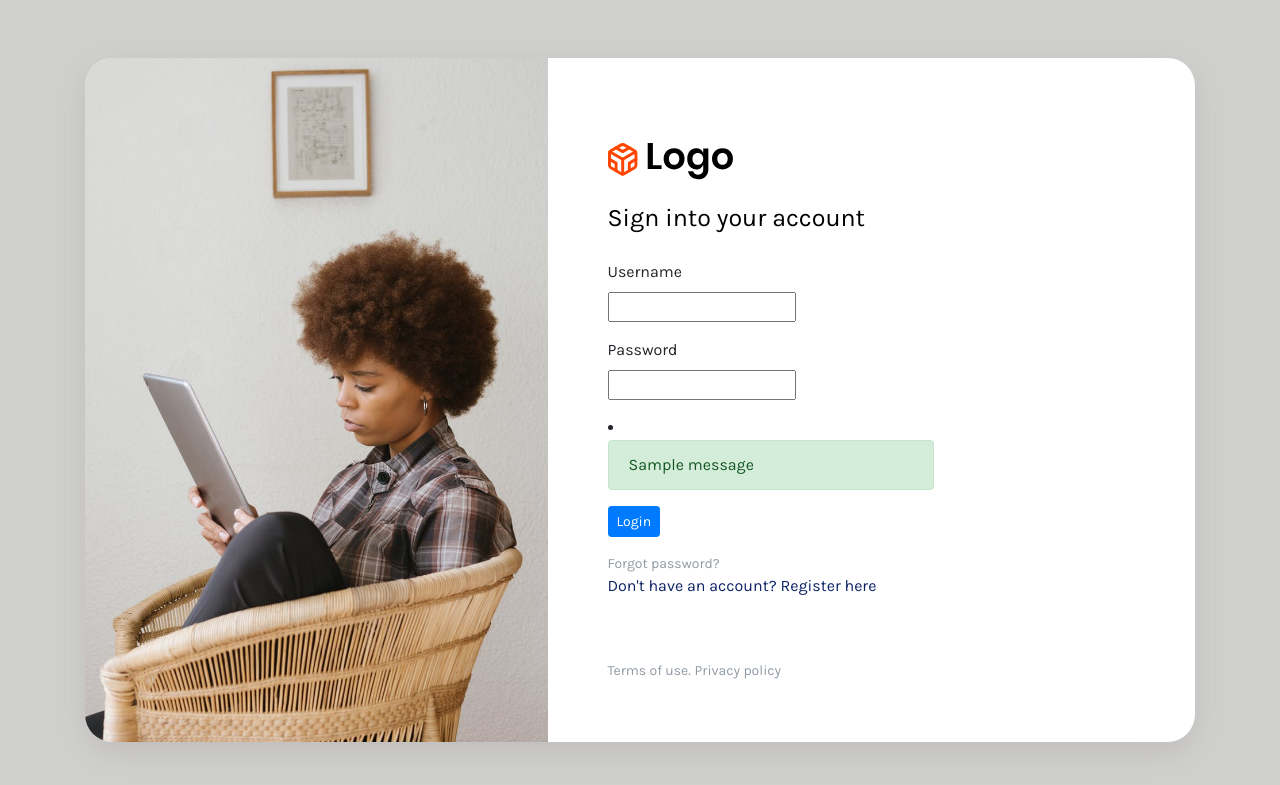
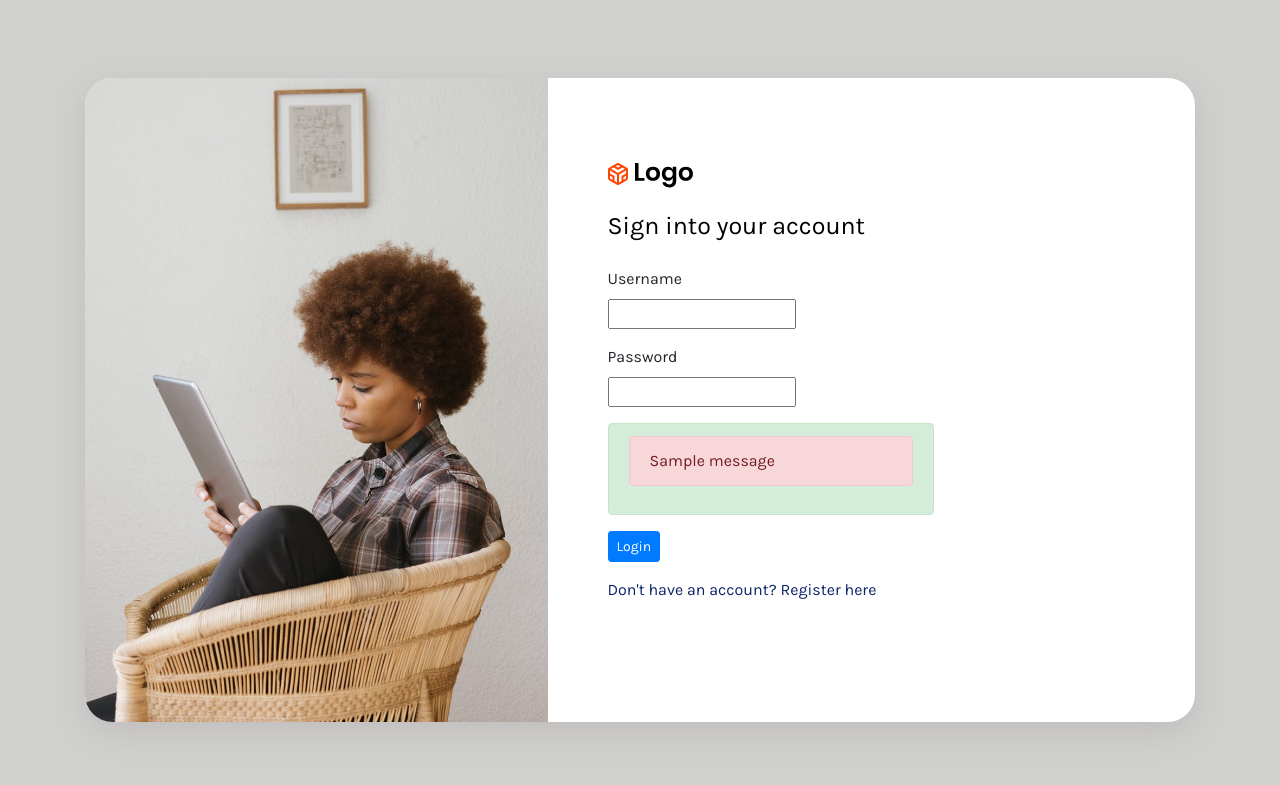
Before and after one commit to umairkhadim10/HealthPartner, a Django app: page /login in a window 1280 px wide. Shown: the top 785 px of the page. Run offline with Django 3.2, Linux system fonts and the light colour scheme; tables that the repository leaves empty hold one stand-in row (values such as "Sample post"); one stand-in notice (Sample message) is shown; parts of the project's set-up code (start-up, migrations or seed data) failed here and were passed over; some libraries are stand-ins or nearby versions.

Commit message:
fix bugs

```diff
--- a/HealthPartner/HealthPartner/celery.py
+++ b/HealthPartner/HealthPartner/celery.py
@@ -14,7 +14,6 @@ app = Celery('HealthPartner')
 # - namespace='CELERY' means all celery-related configuration keys
 #   should have a `CELERY_` prefix.
 app.config_from_object('django.conf:settings', namespace='CELERY')
-
 
 
 @app.on_after_configure.connect
@@ -38,11 +37,11 @@ def get_post_by_reddit_Api(arg):
     #                      client_secret='cEKVwb65zJJoejN6YphDRamyHycdHA',
     #                      user_agent='my user agent')
     #
-    # # to find the top most submission in the subreddit "GRE"
+    # # to find the top most submission in the subreddit "HEALTH"
     # subreddit = reddit.subreddit('HEALTH')
     #
     # for submission in subreddit.top(limit=5):
     #     # displays the submission title
     #     tweets = Tweets(user_name='hameeed', description=submission.title)
     #     tweets.save()
-    print('i   kkkkkkkkkkkkkkkkkkkkkkkkkkkkkkkkkkkkkkkkkkkk')
+    print('periodic celery task ')
--- a/HealthPartner/customer/forms.py
+++ b/HealthPartner/customer/forms.py
@@ -11,7 +11,7 @@ class SignUpForm(UserCreationForm):
 
 
 class LoginForm(forms.ModelForm):
-    password = forms.CharField(widget=forms.PasswordInput)
+    password = forms.CharField(widget=forms.PasswordInput,)
 
     class Meta:
         model = User
--- a/HealthPartner/customer/models.py
+++ b/HealthPartner/customer/models.py
@@ -48,6 +48,5 @@ class Items(models.Model):
 
 # tweets table
 class Tweets(models.Model):
-    # user_name = models.CharField(max_length=40, )
-    created_utc = models.IntegerField(null=True)
+    create_time = models.DateTimeField(null=True)
     description = models.CharField(max_length=200, )
--- a/HealthPartner/customer/task.py
+++ b/HealthPartner/customer/task.py
@@ -18,4 +18,4 @@ def get_post_by_reddit_Api():
     #     # displays the submission title
     #     tweets = Tweets(created_utc=submission.created_utc, description=submission.title)
     #     tweets.save()
-    print('i ma kkkkkkkkkkkkkkkkkkkkkkkkkkkkkkkkkkkkkkkkkkkk')
+    print('task')
--- a/HealthPartner/customer/views.py
+++ b/HealthPartner/customer/views.py
@@ -6,22 +6,12 @@ from django.contrib import messages
 from .models import *
 from django.contrib.auth.decorators import login_required
 from .forms import ItemsModelFormset
-from django.forms.formsets import formset_factory
-from django.forms.models import modelformset_factory
-from django.forms import inlineformset_factory
-from django.contrib.auth.hashers import check_password
-from .tables import ItemsTable
 from django.core.paginator import Paginator
 from .decorators import login_register_check
-import tweepy
-import requests
-# from facebook_posts.models import Post
-import praw
-from .task import get_post_by_reddit_Api
-from django_celery_beat.models import PeriodicTask, IntervalSchedule
 
 
-# Create your views here.
+# Function for customer signup
+
 
 @login_register_check
 def customer_signup(request):
@@ -37,6 +27,8 @@ def customer_signup(request):
     return render(request, 'customer/signup.html', context)
 
 
+# Function for customer login
+
 @login_register_check
 def customer_login(request):
     login_form = LoginForm()
@@ -48,7 +40,7 @@ def customer_login(request):
             login(request, user)
             return redirect('dashboard')
         else:
-            messages.error(request, "incorrect username or password")
+            messages.error(request, "incorrect Username or Password")
 
     context = {
         'form': login_form
@@ -56,15 +48,18 @@ def customer_login(request):
     return render(request, 'customer/login.html', context)
 
 
+# Function for customer logout
+
 @login_required(login_url='login')
 def customer_logout(request):
     logout(request)
     return redirect('login')
 
 
+# Function for getting subreddits and customer calories and pass to template
+
 @login_required(login_url='login')
 def customer_dashboard(request):
-
     # schedule, created = IntervalSchedule.objects.get_or_create(
     #     every=10,
     #     period=IntervalSchedule.SECONDS,
@@ -74,6 +69,20 @@ def customer_dashboard(request):
     #     name='Importing reddits from',  # simply describes this periodic task.
     #     task='customer.task.get_post_by_reddit_Api',  # name of task.
     # )
+
+    # reddit = praw.Reddit(client_id='ISnOA13qK99q4A',
+    #                      client_secret='cEKVwb65zJJoejN6YphDRamyHycdHA',
+    #                      user_agent='my user agent')
+    #
+    # # to find the top most submission in the subreddit "HEALTH"
+    # subreddit = reddit.subreddit('HEALTH')
+
+    # for submission in subreddit.top(limit=5):
+    #
+    #     dt = datetime.datetime.fromtimestamp(float(submission.created_utc))
+    #     print(dt)
+    #     tweets = Tweets(create_time=dt, description=submission.title)
+    #     tweets.save()
 
     items_submission = ItemSubmissionDate.objects.filter(customer=request.user).order_by('-create_date')[:5]
     sub_reddit = Tweets.objects.all()[:5]
@@ -105,12 +114,13 @@ def customer_calorie_compute(request):
                     item.item_submissions_date = item_submission_date
                     item.save()
 
-    print(formset.errors)
     context = {
         'formset': formset
     }
 
     return render(request, 'customer/compute_calories.html', context)
+
+# Function to show Customer Calorie View having pagination and sort Columns as per of Customer request
 
 
 @login_required(login_url='login')
@@ -135,7 +145,7 @@ def customer_calorie_view(request):
 
     else:
         items_submission = ItemSubmissionDate.objects.filter(customer=request.user)
-    paginator = Paginator(items_submission, 3)
+    paginator = Paginator(items_submission, 15)
     page_number = request.GET.get('page')
     page_obj = paginator.get_page(page_number)
     context = {
--- a/HealthPartner/templates/customer/base.html
+++ b/HealthPartner/templates/customer/base.html
@@ -1,5 +1,4 @@
 {% load static %}
-
 <html lang="en">
 <head>
     <head>
@@ -47,9 +46,7 @@
           Tip 1: You can change the color of the sidebar using: data-color="blue | green | orange | red | yellow"
       -->
         <div class="logo">
-            <a href="http://www.creative-tim.com" class="simple-text logo-mini">
-                CT
-            </a>
+
             <a href="{% url 'dashboard'%}" class="simple-text logo-normal">
                 Health Partner
             </a>
--- a/HealthPartner/templates/customer/compute_calories.html
+++ b/HealthPartner/templates/customer/compute_calories.html
@@ -28,6 +28,7 @@
                 </div>
             </div>
         </div>
+
         {% endfor %}
 
         {% for dict in formset.errors %}
--- a/HealthPartner/templates/customer/dashboard.html
+++ b/HealthPartner/templates/customer/dashboard.html
@@ -14,7 +14,7 @@
                             {% for tweet in sub_reddit %}
                             <div class="card" style="width: 18rem;">
                                 <div class="card-body">
-                                    <h5 class="card-title"><small>UTC: </small>{{tweet.created_utc}}</h5>
+                                    <h5 class="card-title"> {{tweet.create_time }}</h5>
                                     <p class="card-text">{{tweet.description}}</p>
 
                                 </div>
--- a/HealthPartner/templates/customer/login.html
+++ b/HealthPartner/templates/customer/login.html
@@ -1,4 +1,4 @@
- {% load static %}
+{% load static %}
 
 
 <html lang="en">
@@ -23,7 +23,7 @@
                 <div class="col-md-7">
                     <div class="card-body">
                         <div class="brand-wrapper">
-                            <img src="{% static 'assets/images/logo.svg' %}" alt="HealthPartner" class="logo">
+                            <img src="{% static 'assets/images/logo.svg' %}" alt="HealthPartner" class="Health">
                         </div>
                         <p class="login-card-description">Sign into your account</p>
                         <form class="form-signin" method="POST" action="{% url 'login' %}">
@@ -37,26 +37,27 @@
 
                             {% if messages %}
                             <div class="span12">
-                                <li>
-                                    {% for message in messages %}
 
-                                    <ul class="alert alert-{{ message.tags }}">
-                                        {{ message|safe }}
-                                    </ul>
 
-                                    {% endfor %}
-                                </li>
+                                {% for message in messages %}
+                                <ul class="alert alert-{{ message.tags }}">
+
+                                    <div class="container alert alert-danger">
+                                        <div class="row">
+                                            <div class="col">{{ message|safe }}</div>
+                                        </div>
+                                    </div>
+                                </ul>
+                                {% endfor %}
+
                             </div>
                             {% endif %}
                             <button type="submit" class="btn btn-sm btn-primary ">Login</button>
                         </form>
-                        <a href="#!" class="forgot-password-link">Forgot password?</a>
-                        <p class="login-card-footer-text">Don't have an account? <a href="{% url 'signup' %}" class="text-reset">Register
+                        <p class="login-card-footer-text">Don't have an account? <a href="{% url 'signup' %}"
+                                                                                    class="text-reset">Register
                             here</a></p>
-                        <nav class="login-card-footer-nav">
-                            <a href="#!">Terms of use.</a>
-                            <a href="#!">Privacy policy</a>
-                        </nav>
+
                     </div>
                 </div>
             </div>
--- a/HealthPartner/templates/customer/view_calorie_submission.html
+++ b/HealthPartner/templates/customer/view_calorie_submission.html
@@ -1,9 +1,10 @@
 {% extends "customer/base.html" %}
-{% load django_tables2 %}
+
 {% load sorting_tags %}
 {% block content %}
 <div class="container">
     <div class="card card-body">
+        <h4 class="text-center alert alert-danger">HISTORY</h4>
         <table class="table table-dark table-striped">
             <thead>
             <tr>
@@ -32,7 +33,7 @@
                 <li class="page-item"><a class="page-link" href="?page={{table.next_page_number}}">Next</a></li>
                 {% endif %}
                 <li>
-                <p>Showing {{ table.start_index }}-{{ table.number }} of {{ table.paginator.count }}</p></li>
+                <p>Showing {{ table.start_index }}-{{ table.end_index }} of {{ table.paginator.count }}</p></li>
             </ul>
 
         </nav>
```
Also changed, not shown: HealthPartner/HealthPartner/settings.py (+0 -7 lines), HealthPartner/customer/tables.py (deleted, +0 -8 lines), HealthPartner/templates/customer/signup.html (+11 -8 lines), HealthPartner/customer/migrations/0012_auto_20210301_1343.py (added), 1 other file.
